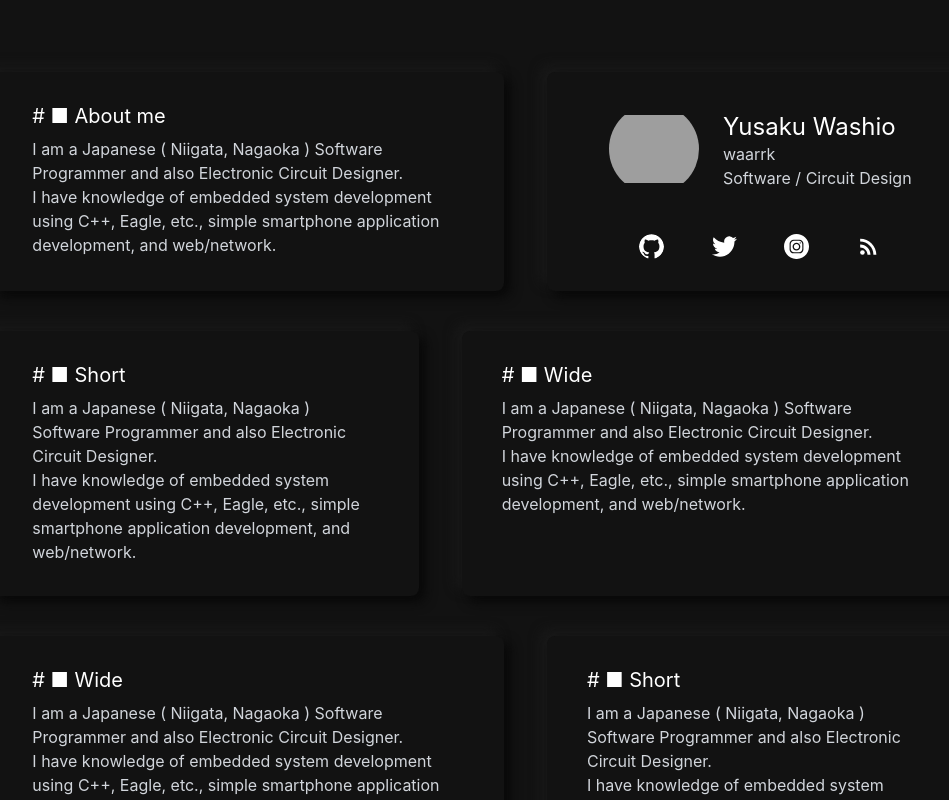
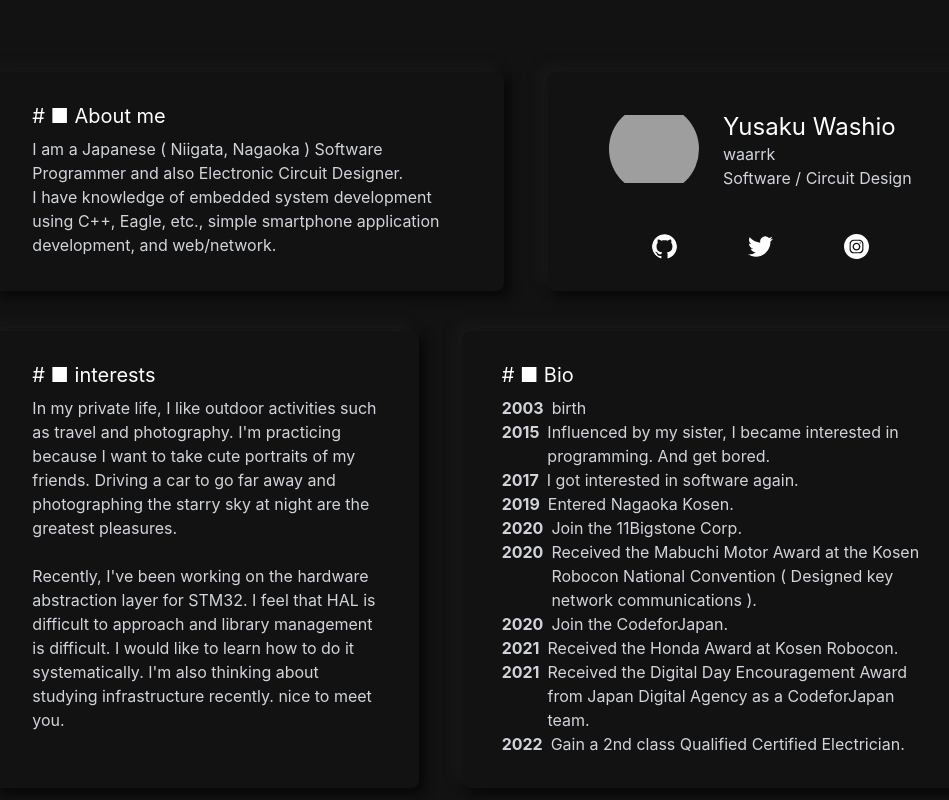
Before and after one commit to waarrk/next_portfolio, a Next.js app: page / in a window 1280 px wide. Shown: the top 800 px of the page, without its empty margins (157-1106 px from the left). Built offline with nearby package versions, Linux system fonts and the light colour scheme; grey boxes are pictures that could not be loaded.

Commit message:
add: intersts

```diff
--- a/components/elements/neumorphism-short.tsx
+++ b/components/elements/neumorphism-short.tsx
@@ -3,9 +3,9 @@ export default function Wide({ title, children}: {title: any, children: any}) {
         <>
             <div className='max-w-xl  lg:max-w-none lg:w-5/12 mx-auto mt-10 py-8 px-10 rounded-lg shadow-neumorphismdark'>
                 <p className="text-xl leading-tight"> # ■ {title}</p>
-                <p className='text-base leading-normal text-gray-300 mt-2'>
+                <div className='text-base leading-normal text-gray-300 mt-2'>
                     {children}
-                </p>
+                </div>
             </div>
         </>
     )
--- a/components/elements/neumorphism-wide.tsx
+++ b/components/elements/neumorphism-wide.tsx
@@ -3,9 +3,9 @@ export default function Short({ title, children}: {title: any, children: any}) {
         <>
             <div className='max-w-xl  lg:max-w-none lg:w-6/12 mx-auto mt-10 py-8 px-10 rounded-lg shadow-neumorphismdark'>
                 <p className="text-xl leading-tight"> # ■ {title}</p>
-                <p className='text-base leading-normal text-gray-300 mt-2'>
+                <div className='text-base leading-normal text-gray-300 mt-2'>
                     {children}
-                </p>
+                </div>
             </div>
         </>
     )
--- /dev/null
+++ b/components/elements/year.tsx
@@ -0,0 +1,10 @@
+export default function Year({ title, children}: {title: any, children: any}) {
+    return (
+        <>
+            <div className='flex'>
+                <a className='pr-2 font-bold'>{title}</a>
+                <p className="text-base leading-normal text-gray-300">{children}</p>
+            </div>
+        </>
+    )
+}
--- a/components/layouts/aboutme.tsx
+++ b/components/layouts/aboutme.tsx
@@ -25,9 +25,6 @@ export default function Aboutme() {
               <Link href="https://www.instagram.com/waarrk/">
                 <Image src="/images/Instagram.svg" width={25} height={25} objectFit="contain" alt='Instagram' className='invert hover:opacity-50'/>
               </Link>
-              <Link href="">
-                <Image src="/images/rss.svg" width={25} height={25} objectFit="contain" alt='RSS' className='hover:opacity-50'/>
-              </Link>
           </div>
         </div>
     </>
--- a/components/layouts/footer.tsx
+++ b/components/layouts/footer.tsx
@@ -1,8 +1,11 @@
 export default function Footer() {
     return (
         <>
-            <footer className='flex py-5 border-t border-dark-222222 items-center mt-10'>
-                <a className='flex justify-center items-center grow'>© 2022 Yusaku Washio</a>
+            <footer className='flex justify-center py-5 border-t border-dark-222222 items-center mt-10'>
+                <div className="flex w-3/5 justify-around">
+                    <a className='text-gray-400'>I will cherish "Thank you" "You did your best" "I love you" and live.</a>
+                    <a className='text-gray-400'>© 2022 Yusaku Washio</a>
+                </div>
             </footer>
         </>
     )
--- a/pages/index.tsx
+++ b/pages/index.tsx
@@ -7,6 +7,7 @@ import Aboutme from '../components/layouts/aboutme'
 import Footer from '../components/layouts/footer'
 import Wide from '../components/elements/neumorphism-wide'
 import Short from '../components/elements/neumorphism-short'
+import Year from '../components/elements/year'
 
 const Home: NextPage = () => {
   return (
@@ -30,26 +31,57 @@ const Home: NextPage = () => {
 
         <div className='flex justify-center'>
           <div className='w-10/12 max-w-5xl lg:flex lg:justify-between'>
-            <Short title='Short'>
-              I am a Japanese ( Niigata, Nagaoka ) Software Programmer and also Electronic Circuit Designer.<br/>
-              I have knowledge of embedded system development using C++, Eagle, etc., simple smartphone application development, and web/network.
+            <Short title='interests'>
+              In my private life, I like outdoor activities such as travel and photography.
+              I'm practicing because I want to take cute portraits of my friends.
+              Driving a car to go far away and photographing the starry sky at night are the greatest pleasures.<br/><br/>
+              Recently, I've been working on the hardware abstraction layer for STM32.
+              I feel that HAL is difficult to approach and library management is difficult.
+              I would like to learn how to do it systematically.
+              I'm also thinking about studying infrastructure recently.
+nice to meet you.
             </Short>
-            <Wide title='Wide'>
-              I am a Japanese ( Niigata, Nagaoka ) Software Programmer and also Electronic Circuit Designer.<br/>
-              I have knowledge of embedded system development using C++, Eagle, etc., simple smartphone application development, and web/network.
+            <Wide title='Bio'>
+              <Year title={2003}>birth</Year>
+              <Year title={2015}>Influenced by my sister, I became interested in programming. And get bored.</Year>
+              <Year title={2017}>I got interested in software again.</Year>
+              <Year title={2019}>Entered Nagaoka Kosen.</Year>
+              <Year title={2020}>Join the 11Bigstone Corp.</Year>
+              <Year title={2020}>Received the Mabuchi Motor Award at the Kosen Robocon National Convention ( Designed key network communications ).</Year>
+              <Year title={2020}>Join the CodeforJapan.</Year>
+              <Year title={2021}>Received the Honda Award at Kosen Robocon.</Year>
+              <Year title={2021}>Received the Digital Day Encouragement Award from Japan Digital Agency as a CodeforJapan team.</Year>
+              <Year title={2022}>Gain a 2nd class Qualified Certified Electrician.</Year>
             </Wide>
           </div>
         </div>
 
         <div className='flex justify-center'>
           <div className='w-10/12 max-w-5xl lg:flex lg:justify-between'>
-            <Wide title='Wide'>
-              I am a Japanese ( Niigata, Nagaoka ) Software Programmer and also Electronic Circuit Designer.<br/>
-              I have knowledge of embedded system development using C++, Eagle, etc., simple smartphone application development, and web/network.
+            <Wide title='Skill Set'>
+              Software Programming lang.<br/>
+              C/C++<br/>
+              Python3 ( numPy scipy python-control etc.)<br/>
+              React (Next.js)<br/>
+              a little...<br/>
+              Swift5 (shallow understanding of MVVM architecture)<br/><br/>
+
+              Embedded programming<br/>
+              Coretex Mx (STM32HAL, MbedOS)<br/>
+              AVR ( e.g ATMega Of course Arduino can also be used)<br/><br/>
+
+              electrical/mechanical design<br/>
+              Creation of simple mechanical drawings in accordance with JIS standards<br/>
+              I can design the circuit for embedded control using Eagle CAD.<br/>
+              I also have experience in designing power control circuits for small-scale power bands.<br/>
+              2nd class electrical work qualified person.
             </Wide>
-            <Short title='Short'>
-              I am a Japanese ( Niigata, Nagaoka ) Software Programmer and also Electronic Circuit Designer.<br/>
-              I have knowledge of embedded system development using C++, Eagle, etc., simple smartphone application development, and web/network.
+            <Short title='This Site'>
+              I will update when I feel like it.<br/>
+              This site is built with Next.js and hosted with Vercel.
+              I used AWS Route53 for routing. Since it is also used for experiments,
+              it may be down from time to time. . .<br/>
+              I would like to express my respect to everyone who developed this wonderful system.
             </Short>
           </div>
         </div>
```
